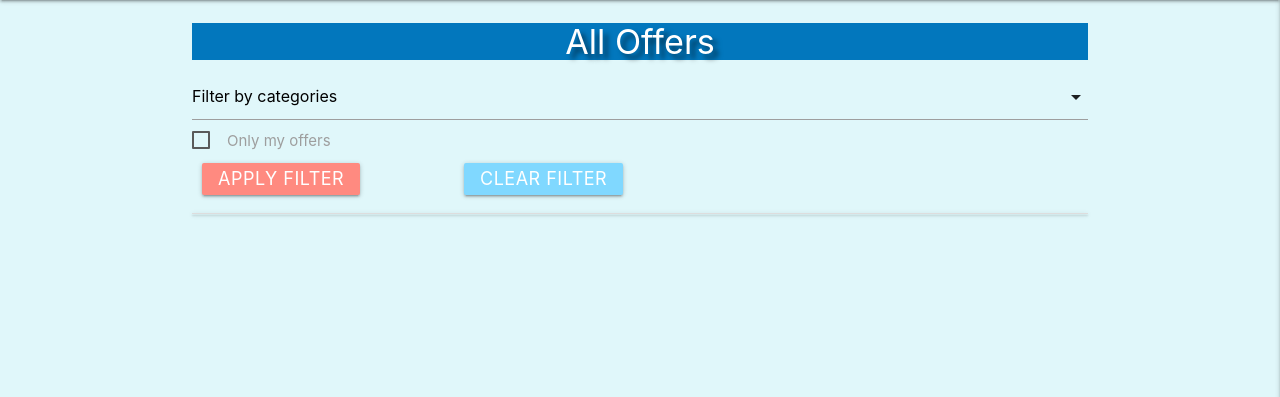
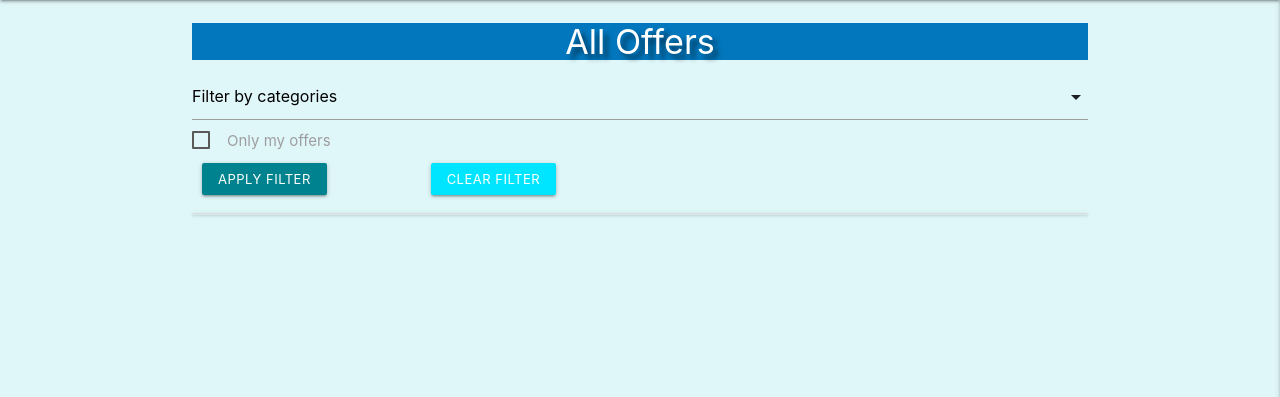
Before and after one commit to Code-Institute-Submissions/Morpheus-23-my-dutch-life_JulRseub, a Flask app: page /get_offers in a window 1280 px wide. Shown: the part 64-461 px from the top of the page. Run offline with Flask 2, Linux system fonts and the light colour scheme; data that the repository does not hold is empty; some libraries are stand-ins or nearby versions.

Commit message:
minor amendments made to styling of templates

```diff
--- a/static/css/style.css
+++ b/static/css/style.css
@@ -39,7 +39,7 @@
 .btn-small {
     margin: 10px;
     margin-right: 10%;
-    font-size: larger;
+    font-size-adjust: inherit;
 }
 
 #buttonright.btn-small {
--- a/templates/offers.html
+++ b/templates/offers.html
@@ -22,8 +22,8 @@
     </div>
 
     <div class="col s9">
-        <input type="submit" value="Apply filter" class="btn-small red accent-1">
-        <input type="submit" value="Clear filter" class="btn-small light-blue accent-1" onclick="clearFilters()">
+        <input type="submit" value="Apply filter" class="btn-small cyan darken-3">
+        <input type="submit" value="Clear filter" class="btn-small cyan accent-3" onclick="clearFilters()">
     </div>
 </form>
 
```
Also changed, not shown: 1 other file.
